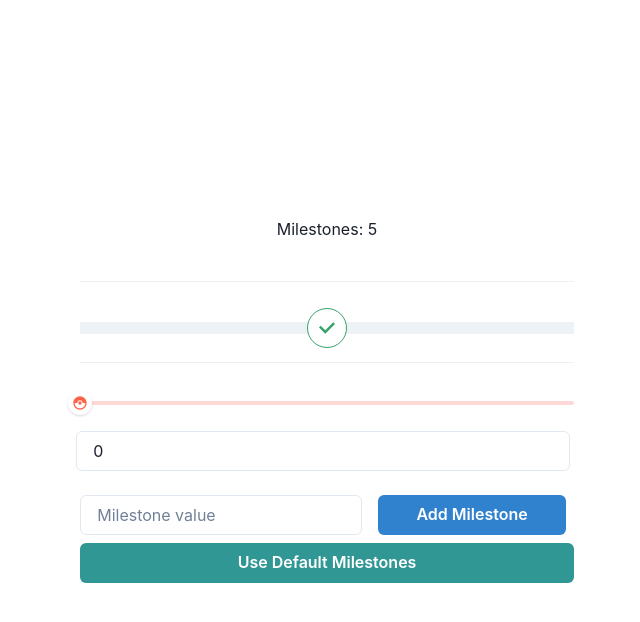
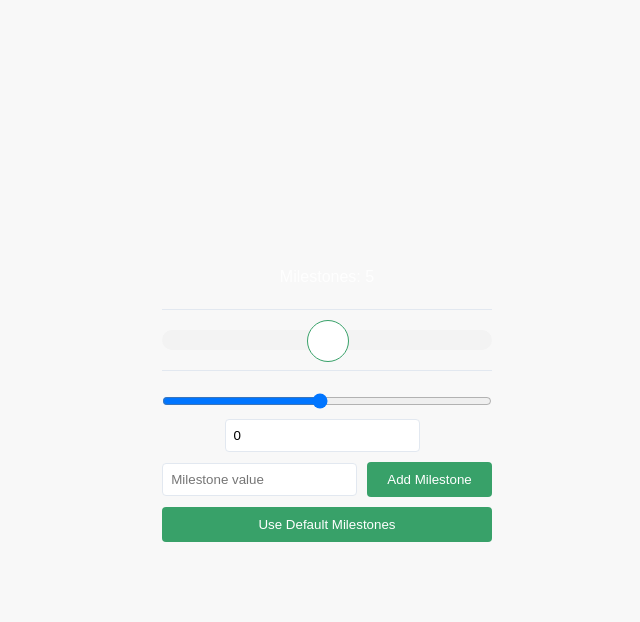
Before and after one commit to raihanmahmudiut/progressBar, a React (Vite) app: page / in a window 1280 px wide. Both pictures are taken after typing "5" into the empty fields and a click on the button "Add Milestone". Shown: the top 622 px of the page, without its empty margins (313-953 px from the left). Built offline with nearby package versions, Linux system fonts and the light colour scheme.

Commit message:
made a raw css version

```diff
--- a/src/App.jsx
+++ b/src/App.jsx
@@ -1,26 +1,13 @@
 import React, { useEffect, useState } from "react";
-import {
-	ChakraProvider,
-	Input,
-	Flex,
-	Button,
-	Stack,
-	HStack,
-	Container,
-	Divider,
-	Slider,
-	SliderTrack,
-	SliderFilledTrack,
-	SliderThumb,
-	Box,
-} from "@chakra-ui/react";
+import "./styles.css";
 import ProgressBar from "./progressBar";
-import { MdCatchingPokemon } from "react-icons/md";
 
 function App() {
 	const [milestones, setMilestones] = useState([]);
 	const [newMilestoneValue, setNewMilestoneValue] = useState("");
 	const [currentProgress, setCurrentProgress] = useState(0);
+	const [isDefault, setIsDefault] = useState(true);
+	const defaultMilestones = [{ value: 500 }, { value: 1000 }, { value: 1250 }];
 
 	const handleAddMilestone = () => {
 		if (newMilestoneValue !== "") {
@@ -34,7 +21,7 @@ function App() {
 	};
 
 	useEffect(() => {
-		if (milestones.length == 0) {
+		if (milestones.length === 0) {
 			setCurrentProgress(0);
 		}
 	}, [milestones]);
@@ -53,79 +40,59 @@ function App() {
 		setCurrentProgress(isNaN(sliderValue) ? 0 : sliderValue);
 	};
 
-	const [isDefault, setIsDefault] = useState(true);
-	const defaultMilestones = [{ value: 500 }, { value: 1000 }, { value: 1250 }];
-
 	const handleDefaultMilestones = () => {
 		setIsDefault(!isDefault);
 		setMilestones(isDefault ? defaultMilestones : []);
 	};
 
 	return (
-		<ChakraProvider>
-			<Container>
-				<Stack
-					p={{ base: 5, md: 10 }}
-					minH={"100vh"}
-					alignContent="center"
-					justifyContent="center"
-				>
+		<div className="container">
+			<div className="stack">
 				<ProgressBar
 					milestones={milestones}
 					currentProgress={currentProgress}
 				/>
-					<Divider my={5} />
-					<Flex alignItems="center" direction={"column"}>
-						<Slider
-							defaultValue={0}
-							onChange={handleSliderChange}
-							min={0}
+				<div className="divider"></div>
+				<div className="flex-container">
+					<input
+						type="range"
+						min="0"
 						max={
 							milestones.length > 0
 								? milestones[milestones.length - 1].value + 100
 								: 100
 						}
-						>
-							<SliderTrack bg="red.100">
-								<SliderFilledTrack bg="tomato" />
-							</SliderTrack>
-							<SliderThumb boxSize={6}>
-								<Box color="tomato" as={MdCatchingPokemon} />
-							</SliderThumb>
-						</Slider>
-						<Input
+						onChange={(e) => handleSliderChange(e.target.value)}
+						className="slider"
+					/>
+					<input
 						type="number"
 						placeholder="Enter current progress"
 						value={currentProgress}
 						onChange={handleProgressChange}
-							mt={4}
-							mr={2}
+						className="input-number"
 					/>
-					</Flex>
-
-					<HStack mt={4} alignItems="center" justifyContent={"space-between"}>
-						<Input
+				</div>
+				<div className="hstack">
+					<input
 						type="number"
 						placeholder="Milestone value"
 						value={newMilestoneValue}
 						onChange={(e) => setNewMilestoneValue(e.target.value)}
-							mr={2}
+						className="input-milestone"
 					/>
-						<Button
-							colorScheme="blue"
-							onClick={handleAddMilestone}
-							mr={2}
-							w={"20rem"}
+					<button className="button-add-milestone" onClick={handleAddMilestone}>
+						Add Milestone
+					</button>
+				</div>
+				<button
+					className="button-default-milestones"
+					onClick={handleDefaultMilestones}
 				>
-							Add Milestone
-						</Button>
-					</HStack>
-					<Button colorScheme={"teal"} onClick={handleDefaultMilestones}>
 					{isDefault ? "Use" : "Remove"} Default Milestones
-					</Button>
-				</Stack>
-			</Container>
-		</ChakraProvider>
+				</button>
+			</div>
+		</div>
 	);
 }
 
--- a/src/progressBar.jsx
+++ b/src/progressBar.jsx
@@ -1,19 +1,5 @@
-import { CheckIcon } from "@chakra-ui/icons";
-import {
-	Box,
-	Divider,
-	Flex,
-	Icon,
-	Input,
-	Progress,
-	Slider,
-	SliderFilledTrack,
-	SliderThumb,
-	SliderTrack,
-	Text,
-} from "@chakra-ui/react";
-import { useEffect, useState } from "react";
-import { MdCatchingPokemon } from "react-icons/md";
+import React, { useEffect, useState } from "react";
+import "./styles.css";
 
 function ProgressBar({ milestones, currentProgress }) {
 	const [progress, setProgress] = useState();
@@ -23,7 +9,7 @@ function ProgressBar({ milestones, currentProgress }) {
 		milestones.forEach((milestone, i) => {
 			milestone.position = ((i + 1) / (milestones.length + 1)) * 100;
 		});
-		if (milestones.length == 0) {
+		if (milestones.length === 0) {
 			setProgress(0);
 		}
 	}, [milestones, currentProgress]);
@@ -69,49 +55,46 @@ function ProgressBar({ milestones, currentProgress }) {
 
 	const milestonesAvailable = milestones.length !== 0;
 	return (
-		<Box textAlign="center" position="relative">
-			<Text>
+		<div className="progress-bar-container">
+			<p>
 				Milestones:{" "}
 				{milestonesAvailable &&
 					milestones.map((milestone) => milestone.value).join(", ")}
-			</Text>
-			<Divider my={10} />
-			<Progress value={progress} colorScheme="green" />
+			</p>
+			<div className="divider"></div>
+			<div className="progress-bar">
+				<div
+					className="progress-bar-fill"
+					style={{ width: `${progress}%`, backgroundColor: "green" }}
+				></div>
 				{milestones.map((milestone, index) => {
 					const milestoneCompleted = currentProgress >= milestone.value;
 					return (
-					<Box
+						<div
 							key={index}
-						position="absolute"
-						left={`calc(${
+							className="progress-bar-milestones"
+							style={{
+								left: `calc(${
 									((index + 1) / (milestones.length + 1)) * 100
-						}% - 20px)`}
-						top="calc(78%)"
-						// transform="translateY(-60%)"
-						zIndex="1"
-						textAlign="center"
+								}% - 20px)`,
+							}}
 						>
-						<Box
-							borderRadius="full"
-							borderWidth="1px"
-							borderColor="green.500"
-							bg={milestoneCompleted ? "green.500" : "white"}
-							color={milestoneCompleted ? "white" : "green.500"}
-							h="2.5rem"
-							w="2.5rem"
-							display="flex"
-							alignItems="center"
-							justifyContent="center"
+							<div
+								className={`progress-bar-milestone ${
+									milestoneCompleted ? "completed" : ""
+								}`}
+								style={{
+									backgroundColor: milestoneCompleted ? "green" : "white",
+									color: milestoneCompleted ? "white" : "green",
+								}}
 							>
-							<Icon
-								as={CheckIcon}
-								color={milestoneCompleted ? "white" : "green.500"}
-							/>
-						</Box>
-					</Box>
+								<span>{milestoneCompleted ? "✓" : ""}</span>
+							</div>
+						</div>
 					);
 				})}
-		</Box>
+			</div>
+		</div>
 	);
 }
 
--- /dev/null
+++ b/src/styles.css
@@ -0,0 +1,122 @@
+/* styles.css */
+
+/* Global Styles */
+body {
+    margin: 0;
+    padding: 0;
+    font-family: Arial, sans-serif;
+    background-color: #f8f8f8;
+  }
+
+  .container {
+    display: flex;
+    justify-content: center;
+    align-items: center;
+    min-height: 100vh;
+  }
+
+  .wrapper {
+    width: 80%;
+    max-width: 600px;
+    background-color: #ffffff;
+    padding: 20px;
+    border-radius: 8px;
+    box-shadow: 0 4px 8px rgba(0, 0, 0, 0.1);
+  }
+
+  /* Progress Bar */
+  .progress-bar-container {
+    text-align: center;
+    position: relative;
+  }
+
+  .progress-bar-milestones {
+    position: absolute;
+    top: calc(100% - 30px);
+  }
+
+  .progress-bar-milestone {
+    border-radius: 50%;
+    border: 1px solid #38a169;
+    background-color: #ffffff;
+    color: #38a169;
+    display: flex;
+    align-items: center;
+    justify-content: center;
+    height: 2.5rem;
+    width: 2.5rem;
+  }
+
+  .completed {
+    background-color: #38a169;
+    color: #ffffff;
+  }
+
+  .progress-bar {
+    width: 100%;
+    height: 20px;
+    background-color: #f3f3f3;
+    position: relative;
+    border-radius: 10px;
+  }
+
+  .progress-bar-fill {
+    height: 100%;
+    border-radius: 10px;
+    background-color: #38a169;
+  }
+
+  /* App */
+  .stack {
+    padding: 20px;
+  }
+
+  .flex-container {
+    display: flex;
+    align-items: center;
+    flex-direction: column;
+  }
+
+  .slider {
+    width: 100%;
+    margin-bottom: 10px;
+  }
+
+  .divider {
+    margin: 20px 0;
+    border-bottom: 1px solid #e2e8f0;
+  }
+
+  .input-number,
+  .input-milestone,
+  .button-add-milestone,
+  .button-default-milestones {
+    margin-bottom: 10px;
+  }
+
+  .input-number,
+  .input-milestone {
+    margin-right: 10px;
+    padding: 8px;
+    border: 1px solid #e2e8f0;
+    border-radius: 4px;
+  }
+
+  .button-add-milestone,
+  .button-default-milestones {
+    padding: 10px 20px;
+    background-color: #38a169;
+    color: #ffffff;
+    border: none;
+    border-radius: 4px;
+    cursor: pointer;
+  }
+
+  .button-add-milestone:hover,
+  .button-default-milestones:hover {
+    background-color: #2c7a51;
+  }
+
+  .button-default-milestones {
+    width: 100%;
+  }
```
Lines whose indentation alone changed are shown as unchanged.
